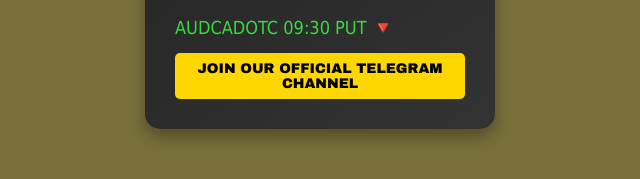
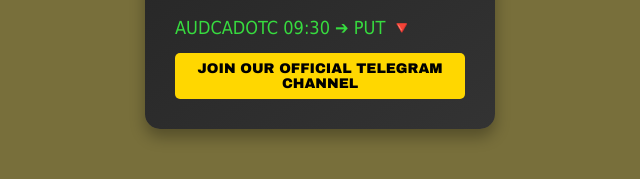
Before and after one commit to mrl3on/1, a plain HTML site: page index.html in a window 1280 px wide. Both pictures are taken after a click on the button "GET SIGNAL". Shown: the part 555-734 px from the top of the page, 318-958 px from the left. Drawn offline with Linux system fonts and the light colour scheme.

Commit message:
Update index.html

```diff
--- a/index.html
+++ b/index.html
@@ -246,7 +246,7 @@
         const asset = document.getElementById('assetDropdown').value.replace(" ", "").replace("/", "").replace("(", "").replace(")", "");
 
         // Generate random signal (CALL or PUT)
-        const signals = [" CALL 🔺 ", " PUT 🔻 "];
+        const signals = [" ➔ CALL 🔺 ", " ➔ PUT 🔻 "];
         const randomSignal = signals[Math.floor(Math.random() * signals.length)];
 
         // Calculate the next minute time
```
